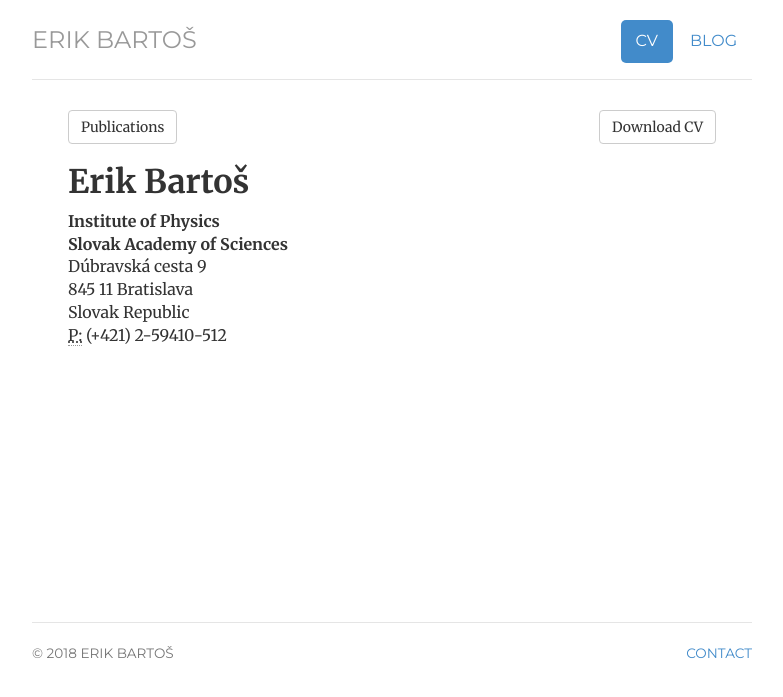
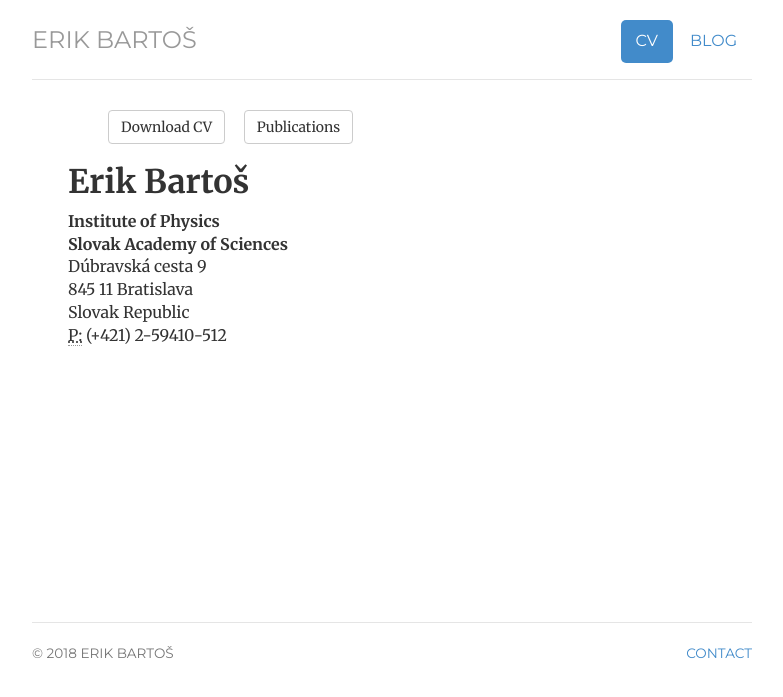
Before and after one commit to Mezek/mezek.github.io, a Jekyll site: the page built from cv/index.html, in a window 1280 px wide. Shown: the top 697 px of the page, without its empty margins (248-1031 px from the left). Built offline with Jekyll 4.4.1, drawn with Linux system fonts in a browser that asks for light colours.

Commit message:
Update index.html

```diff
--- a/cv/index.html
+++ b/cv/index.html
@@ -9,8 +9,8 @@ description: C.V. for Erik Bartoš, a Physicists, Digital Publisher, Enthusiast,
 ---
 <div class="cv">
 	<div>
-		<a href="/files/modern_sk.pdf" class="btn btn-default pull-right" title="Download CV as PDF">Download CV</a>
-		<a href="/files/pubList-2017-11.pdf" class="btn btn-default" title="Download publications">Publications</a>
+		<ul class="projects"><li><a href="/files/modern_sk.pdf" class="btn btn-default pull-right" title="Download CV as PDF">Download CV</a></li>
+		<li><a href="/files/pubList-2017-11.pdf" class="btn btn-default pull-right" title="Download publications">Publications</a></li></ul>
 	</div>
 
 	<div itemscope itemtype="https://schema.org/Person">
```
